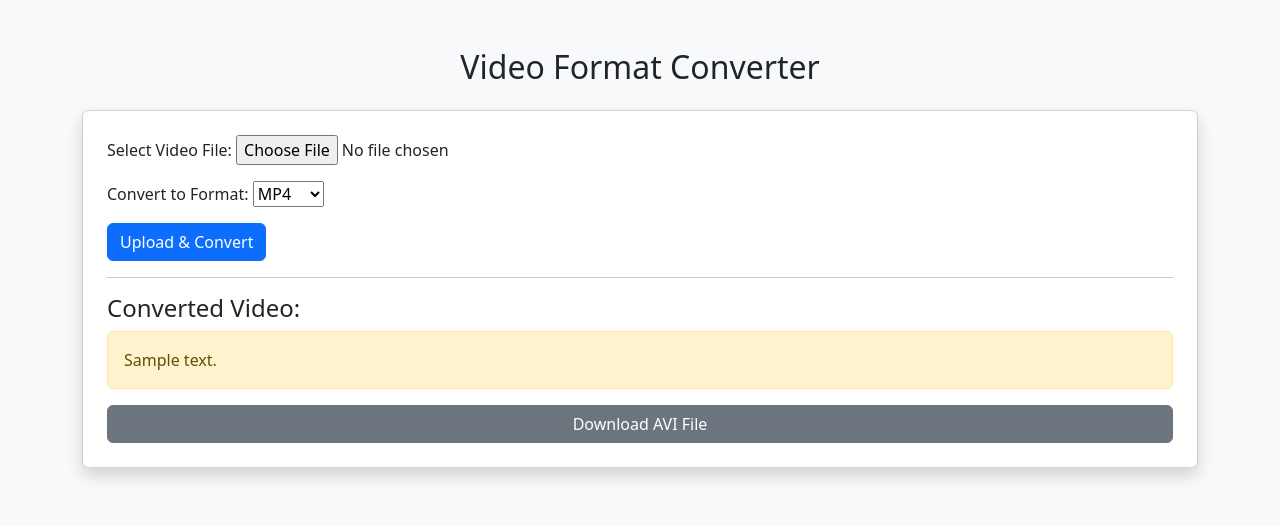
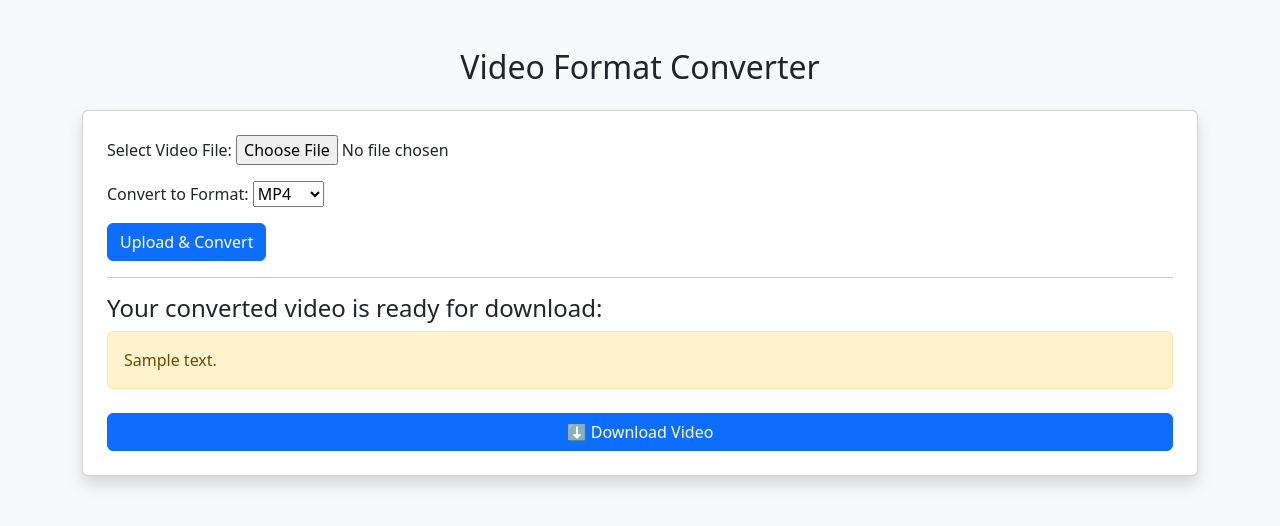
Before and after one commit to Vyshakhm/video-transcoder, a Django app: template video_app/templates/video_app/upload.html in a window 1280 px wide. Shown: the top 526 px of the page. Run offline with Django 5.2, Linux system fonts and the light colour scheme; tables that the repository leaves empty hold one stand-in row (values such as "Sample post"); the template is opened without the code that fills it: values that come from a table or form of the project are taken from there, most other values are stand-ins (such as "Sample title", 1, 10 or a date in 2020).

Commit message:
Download option added - in this commit - Django video transcoder project

```diff
--- a/video_app/templates/video_app/upload.html
+++ b/video_app/templates/video_app/upload.html
@@ -23,24 +23,18 @@
             <button type="submit" class="btn btn-primary">Upload & Convert</button>
         </form>
 
-        {% if error %}
-        <div class="alert alert-danger mt-4">{{ error }}</div>
+        {% if output_video %}
+            <hr>
+                <h4>Your converted video is ready for download:</h4>
+            {% if note %}
+                <div class="alert alert-warning">{{ note }}</div>
+            {% endif %}
+                <a href="{{ output_video }}" class="btn btn-primary mt-2" download>
+                ⬇️ Download Video
+                </a>
         {% endif %}
 
-        {% if output_video %}
-  <hr>
-  <h4>Converted Video:</h4>
 
-    {% if note %}
-        <div class="alert alert-warning">{{ note }}</div>
-        <a href="{{ output_video }}" class="btn btn-secondary" download>Download AVI File</a>
-    {% else %}
-        <video controls width="100%" class="mt-3">
-        <source src="{{ output_video }}" type="video/{{ output_video|slice:'-3:' }}">
-        Your browser does not support HTML5 video.
-        </video>
-    {% endif %}
-    {% endif %}
 
     </div>
 </div>
```
